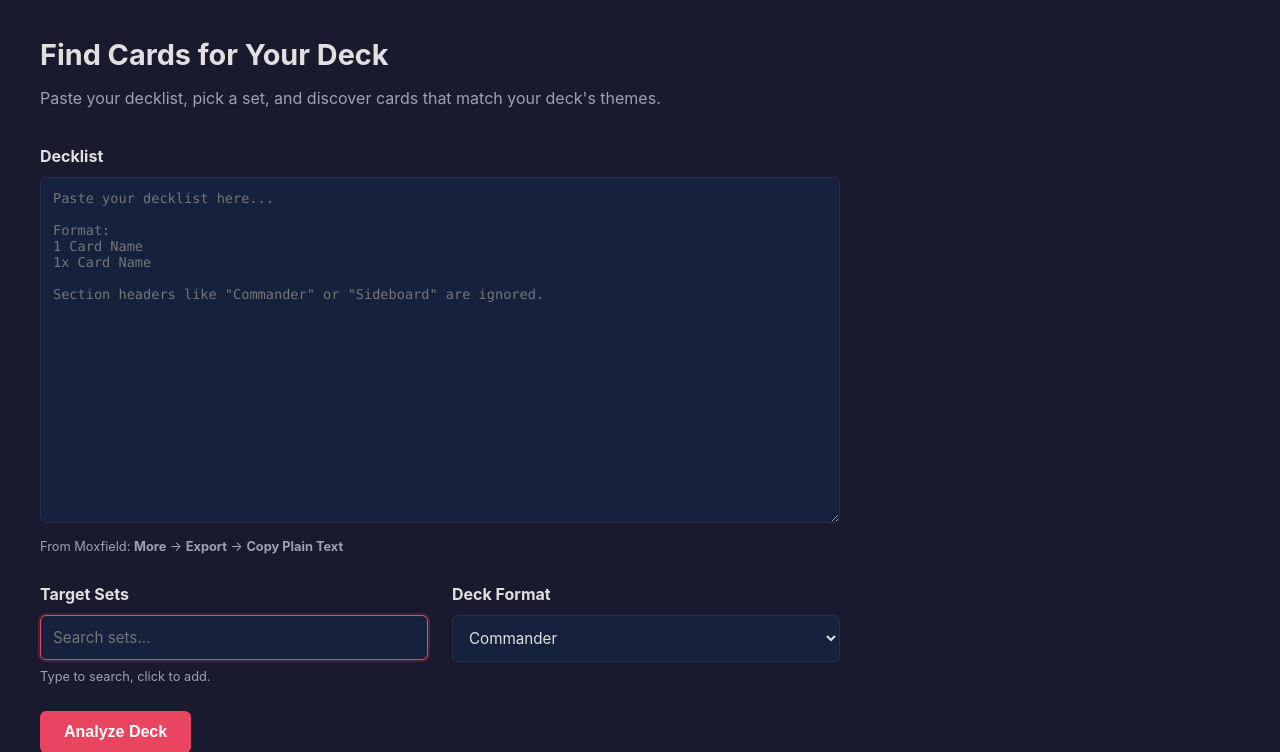
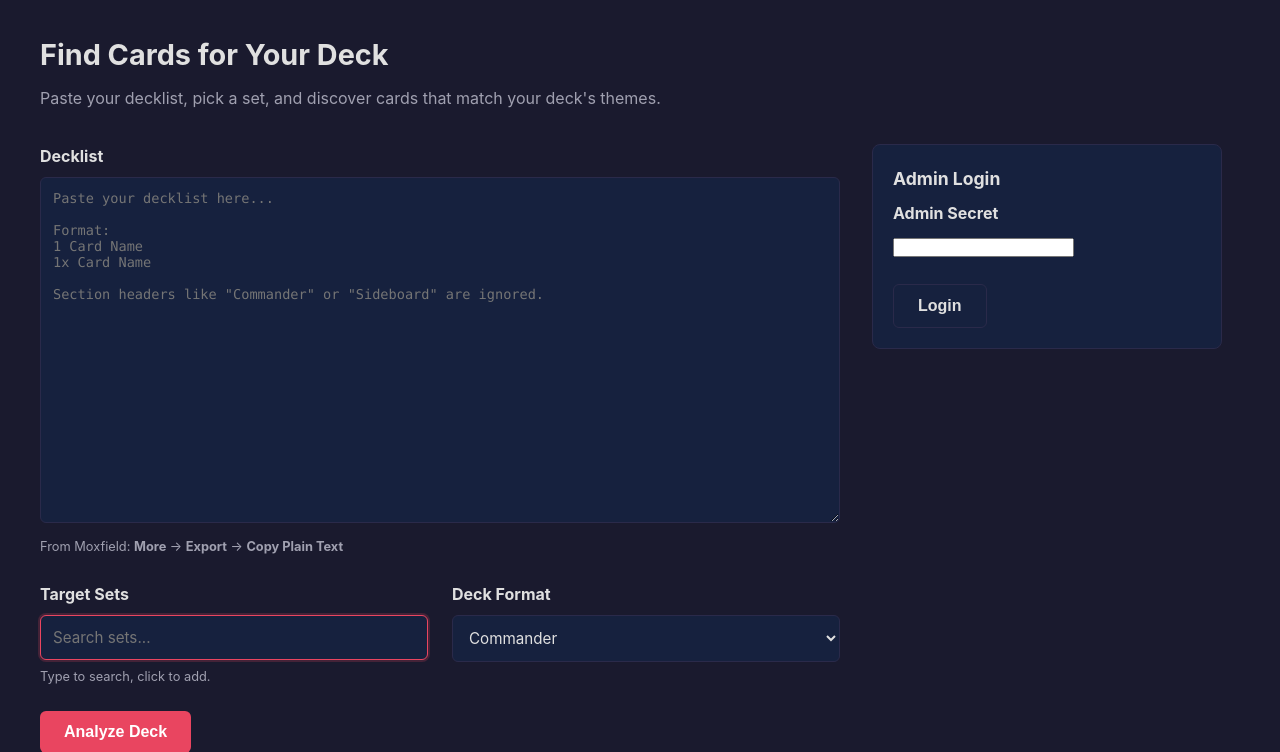
Before and after one commit to Lmdudester/Gather-Them, a Django app: page /analyze/ in a window 1280 px wide. Shown: the part 73-825 px from the top of the page. Run offline with Django 5.2, Linux system fonts and the light colour scheme; data that the repository does not hold is empty.

Commit message:
Fix security issues: XSS, admin token exposure, and decklist size limit
- Move admin auth from URL query params to session-based auth (#43):
  Add admin_login/admin_logout views with POST-based secret submission,
  modify _is_admin() to check session, remove token propagation from
  redirects, update index.html with login/logout forms.

- Replace |safe JSON injection with Django json_script filter (#39):
  Use json_script template filter for safe JSON embedding in script
  blocks in analysis.html and results.html, pass raw Python objects
  from views instead of pre-serialized JSON strings.

- Add decklist size limit via max_length=20000 on form field (#45).

Closes #43, closes #39, closes #45

Co-Authored-By: Claude Opus 4.6 <noreply@anthropic.com>

```diff
--- a/finder/forms.py
+++ b/finder/forms.py
@@ -23,8 +23,10 @@ FORMAT_CHOICES = [
 
 class DecklistForm(forms.Form):
     decklist = forms.CharField(
+        max_length=20000,
         widget=forms.Textarea(attrs={
             'rows': 20,
+            'maxlength': '20000',
             'placeholder': (
                 'Paste your decklist here...\n\n'
                 'Format:\n'
--- a/finder/templates/finder/analysis.html
+++ b/finder/templates/finder/analysis.html
@@ -119,6 +119,8 @@
     <button type="button" class="btn btn-secondary loading-cancel" id="loading-cancel">Cancel</button>
 </div>
 
+{{ selected_tags_data|json_script:"selected-tags-data" }}
+
 <script>
 // === Data extraction ===
 var allConcepts = [];
@@ -139,7 +141,7 @@ document.querySelectorAll('#combined-view input[type="checkbox"]:checked').forEa
 });
 
 // Restore selections when returning from results via "Back to Analysis"
-var restoredTags = {{ selected_tags_json|safe }};
+var restoredTags = JSON.parse(document.getElementById('selected-tags-data').textContent);
 if (restoredTags.length > 0) {
     userChecked = new Set(restoredTags);
     document.querySelectorAll('#combined-view input[type="checkbox"]').forEach(function(cb) {
--- a/finder/templates/finder/index.html
+++ b/finder/templates/finder/index.html
@@ -66,7 +66,7 @@
             <h2>Database Management</h2>
             <p class="subtitle">Download the latest card data from MTGJSON.<br>The site will be unavailable during the update.</p>
             <div class="db-management-row">
-                <form method="post" action="{% url 'finder:update_db' %}{% if request.GET.admin %}?admin={{ request.GET.admin }}{% endif %}" onsubmit="return confirm('This will download the latest database from MTGJSON and replace the current one. The site will be unavailable during the update. Continue?');">
+                <form method="post" action="{% url 'finder:update_db' %}" onsubmit="return confirm('This will download the latest database from MTGJSON and replace the current one. The site will be unavailable during the update. Continue?');">
                     {% csrf_token %}
                     <button type="submit" class="btn btn-secondary">Update Database</button>
                 </form>
@@ -78,11 +78,28 @@
             <h2>Oracle Patterns</h2>
             <p class="subtitle">Reload oracle text patterns from the config file.</p>
             <div class="db-management-row">
-                <form method="post" action="{% url 'finder:refresh_patterns' %}{% if request.GET.admin %}?admin={{ request.GET.admin }}{% endif %}">
+                <form method="post" action="{% url 'finder:refresh_patterns' %}">
                     {% csrf_token %}
                     <button type="submit" class="btn btn-secondary">Refresh Oracle Patterns</button>
                 </form>
             </div>
+            <hr class="db-management-divider">
+            <form method="post" action="{% url 'finder:admin_logout' %}">
+                {% csrf_token %}
+                <button type="submit" class="btn btn-secondary">Admin Logout</button>
+            </form>
+        </aside>
+        {% else %}
+        <aside class="db-management">
+            <h2>Admin Login</h2>
+            <form method="post" action="{% url 'finder:admin_login' %}">
+                {% csrf_token %}
+                <div class="form-group">
+                    <label for="admin-secret">Admin Secret</label>
+                    <input type="password" id="admin-secret" name="admin_secret" autocomplete="off">
+                </div>
+                <button type="submit" class="btn btn-secondary">Login</button>
+            </form>
         </aside>
         {% endif %}
     </div>
--- a/finder/urls.py
+++ b/finder/urls.py
@@ -10,5 +10,7 @@ urlpatterns = [
     path('results/', views.results, name='results'),
     path('update-db/', views.update_db, name='update_db'),
     path('refresh-patterns/', views.refresh_patterns, name='refresh_patterns'),
+    path('admin-login/', views.admin_login, name='admin_login'),
+    path('admin-logout/', views.admin_logout, name='admin_logout'),
     path('api/random-flavor/', views.random_flavor, name='random_flavor'),
 ]
--- a/finder/views.py
+++ b/finder/views.py
@@ -29,10 +29,30 @@ def _is_admin(request):
     """Check whether the current request has admin privileges."""
     if request.user.is_authenticated and request.user.is_staff:
         return True
-    admin_secret = getattr(settings, 'ADMIN_SECRET', '')
-    if admin_secret and request.GET.get('admin') == admin_secret:
+    if request.session.get('is_admin'):
         return True
     return False
+
+
+@require_POST
+def admin_login(request):
+    """Authenticate as admin using the shared secret."""
+    admin_secret = getattr(settings, 'ADMIN_SECRET', '')
+    provided = request.POST.get('admin_secret', '')
+    if admin_secret and provided == admin_secret:
+        request.session['is_admin'] = True
+        messages.success(request, 'Logged in as admin.')
+    else:
+        messages.error(request, 'Invalid admin secret.')
+    return redirect(reverse('finder:index'))
+
+
+@require_POST
+def admin_logout(request):
+    """Clear admin session flag."""
+    request.session.pop('is_admin', None)
+    messages.success(request, 'Logged out of admin.')
+    return redirect(reverse('finder:index'))
 
 
 def _run_update():
@@ -58,11 +78,7 @@ def refresh_patterns(request):
         messages.success(request, 'Oracle patterns refreshed successfully.')
     except Exception as e:
         messages.error(request, f'Failed to refresh oracle patterns: {e}')
-    url = reverse('finder:index')
-    admin_token = request.GET.get('admin', '')
-    if admin_token:
-        url = f"{url}?admin={admin_token}"
-    return redirect(url)
+    return redirect(reverse('finder:index'))
 
 
 @require_POST
@@ -72,9 +88,6 @@ def update_db(request):
         return HttpResponse('Forbidden', status=403)
 
     url = reverse('finder:index')
-    admin_token = request.GET.get('admin', '')
-    if admin_token:
-        url = f"{url}?admin={admin_token}"
 
     if is_maintenance_mode():
         messages.warning(request, 'A database update is already in progress.')
@@ -238,18 +251,21 @@ def analyze(request):
         'tiered_themes': tiered_themes,
         'merged_tiers': merged_tiers,
         'max_concept_count': max_concept_count,
+        'set_codes': set_codes,
         'set_codes_json': json.dumps(set_codes),
         'set_displays': set_displays,
         'format_name': format_name,
         'format_display': format_display,
         'color_identity': color_identity,
         'color_identity_json': json.dumps(color_identity),
+        'deck_card_names': deck_card_names,
         'deck_card_names_json': json.dumps(deck_card_names),
         'total_in_list': total_in_list,
         'total_found': total_found,
         'unfound_names': unfound_names,
-        'decklist_text_json': json.dumps(decklist_text).replace('</', '<\\/'),
-        'selected_tags_json': json.dumps(request.POST.getlist('selected_tags')).replace('</', '<\\/'),
+        'decklist_text': decklist_text,
+        'decklist_text_json': json.dumps(decklist_text),
+        'selected_tags_data': request.POST.getlist('selected_tags'),
         'include_lands': request.POST.get('include_lands') == '1',
     }
     return render(request, 'finder/analysis.html', context)
@@ -434,7 +450,7 @@ def results(request):
         'results': matched_results,
         'selected_tags': selected_tags,
         'include_lands': include_lands,
-        'set_codes_json': json.dumps(set_codes),
+        'set_codes': set_codes,
         'set_displays': set_displays,
         'format_name': format_name,
         'format_display': format_display,
@@ -448,7 +464,7 @@ def results(request):
         'filter_toughnesses': filter_toughnesses,
         'filter_tags_grouped': filter_tags_grouped,
         'deck_card_names_json': deck_card_names_json,
-        'decklist_text_json': json.dumps(decklist_text).replace('</', '<\\/'),
-        'selected_tags_json': json.dumps(selected_tags).replace('</', '<\\/'),
+        'decklist_text': decklist_text,
+        'selected_tags_data': selected_tags,
     }
     return render(request, 'finder/results.html', context)
```
Also changed, not shown: finder/templates/finder/results.html (+6 -3 lines).
